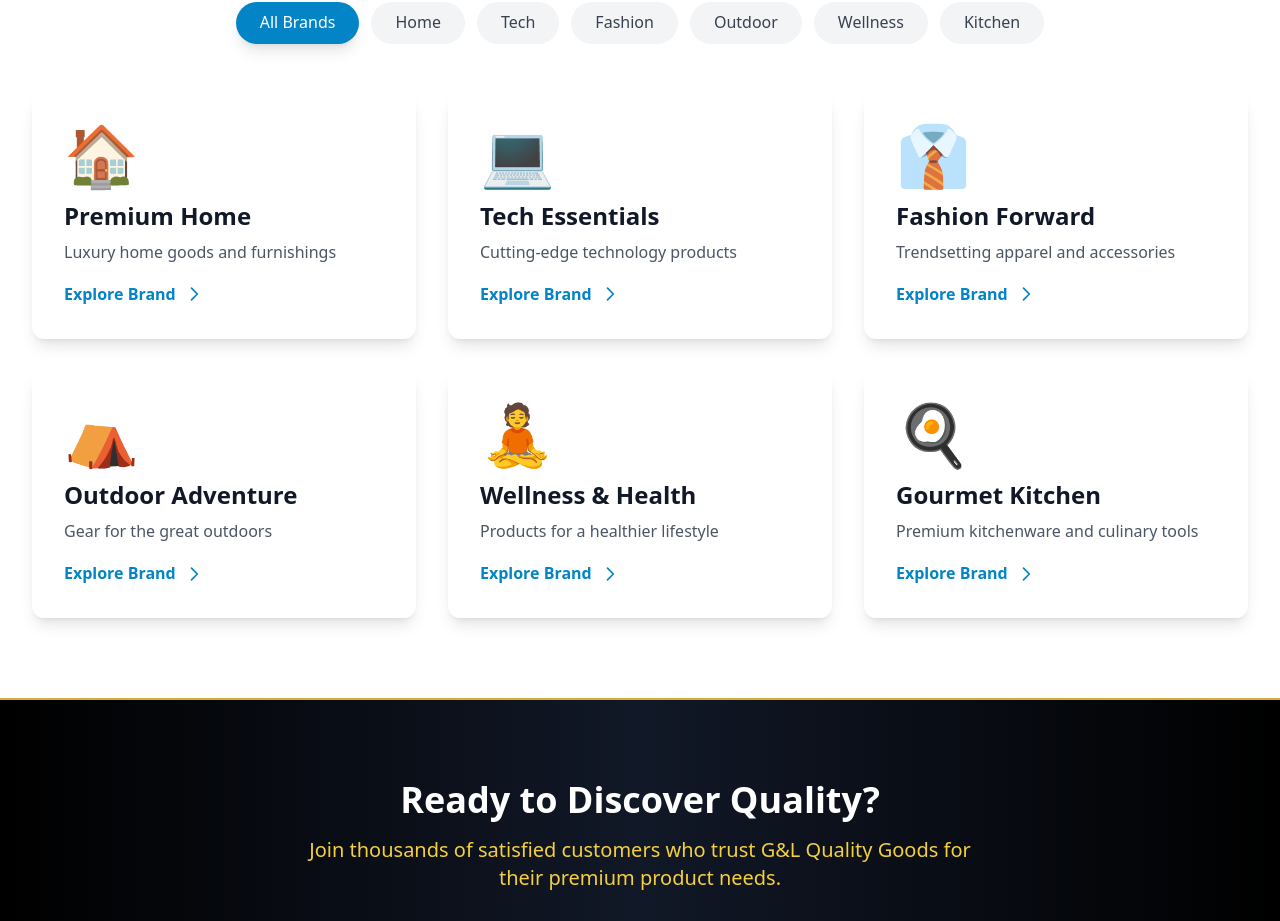
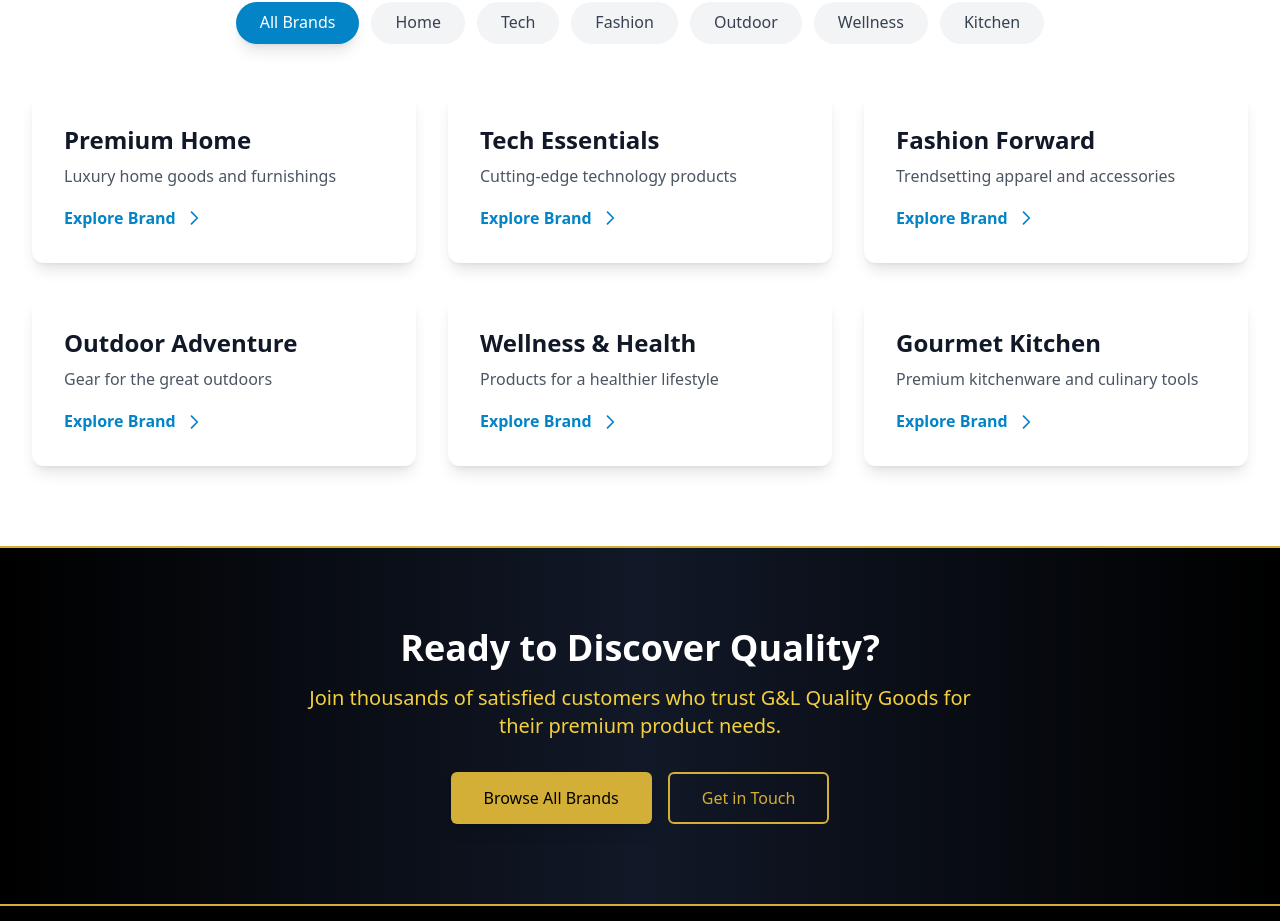
Before and after one commit to daltonnlopezz/G-L_Quality_Goods, a Next.js app: page / in a window 1280 px wide. Shown: the part 1420-2341 px from the top of the page. Built offline with nearby package versions, Linux system fonts and the light colour scheme.

Commit message:
Remove emojis from brand cards

```diff
--- a/components/BrandCard.tsx
+++ b/components/BrandCard.tsx
@@ -4,7 +4,6 @@ interface BrandCardProps {
     name: string
     description: string
     category: string
-    image: string
     color: string
   }
 }
@@ -14,9 +13,6 @@ export default function BrandCard({ brand }: BrandCardProps) {
     <div className="group relative bg-white rounded-xl shadow-lg overflow-hidden hover:shadow-2xl transition-all duration-300 transform hover:-translate-y-2">
       <div className={`absolute inset-0 bg-gradient-to-br ${brand.color} opacity-0 group-hover:opacity-10 transition-opacity duration-300`}></div>
       <div className="p-8">
-        <div className="text-6xl mb-4 transform group-hover:scale-110 transition-transform duration-300">
-          {brand.image}
-        </div>
         <h3 className="text-2xl font-bold text-gray-900 mb-2">{brand.name}</h3>
         <p className="text-gray-600 mb-4">{brand.description}</p>
         <button className="text-primary-600 font-semibold hover:text-primary-700 flex items-center group-hover:translate-x-2 transition-transform duration-300">
--- a/components/BrandShowcase.tsx
+++ b/components/BrandShowcase.tsx
@@ -12,7 +12,6 @@ export default function BrandShowcase() {
       name: 'Premium Home',
       description: 'Luxury home goods and furnishings',
       category: 'home',
-      image: '🏠',
       color: 'from-blue-500 to-blue-600',
     },
     {
@@ -20,7 +19,6 @@ export default function BrandShowcase() {
       name: 'Tech Essentials',
       description: 'Cutting-edge technology products',
       category: 'tech',
-      image: '💻',
       color: 'from-purple-500 to-purple-600',
     },
     {
@@ -28,7 +26,6 @@ export default function BrandShowcase() {
       name: 'Fashion Forward',
       description: 'Trendsetting apparel and accessories',
       category: 'fashion',
-      image: '👔',
       color: 'from-pink-500 to-pink-600',
     },
     {
@@ -36,7 +33,6 @@ export default function BrandShowcase() {
       name: 'Outdoor Adventure',
       description: 'Gear for the great outdoors',
       category: 'outdoor',
-      image: '⛺',
       color: 'from-green-500 to-green-600',
     },
     {
@@ -44,7 +40,6 @@ export default function BrandShowcase() {
       name: 'Wellness & Health',
       description: 'Products for a healthier lifestyle',
       category: 'wellness',
-      image: '🧘',
       color: 'from-orange-500 to-orange-600',
     },
     {
@@ -52,7 +47,6 @@ export default function BrandShowcase() {
       name: 'Gourmet Kitchen',
       description: 'Premium kitchenware and culinary tools',
       category: 'kitchen',
-      image: '🍳',
       color: 'from-red-500 to-red-600',
     },
   ]
```
